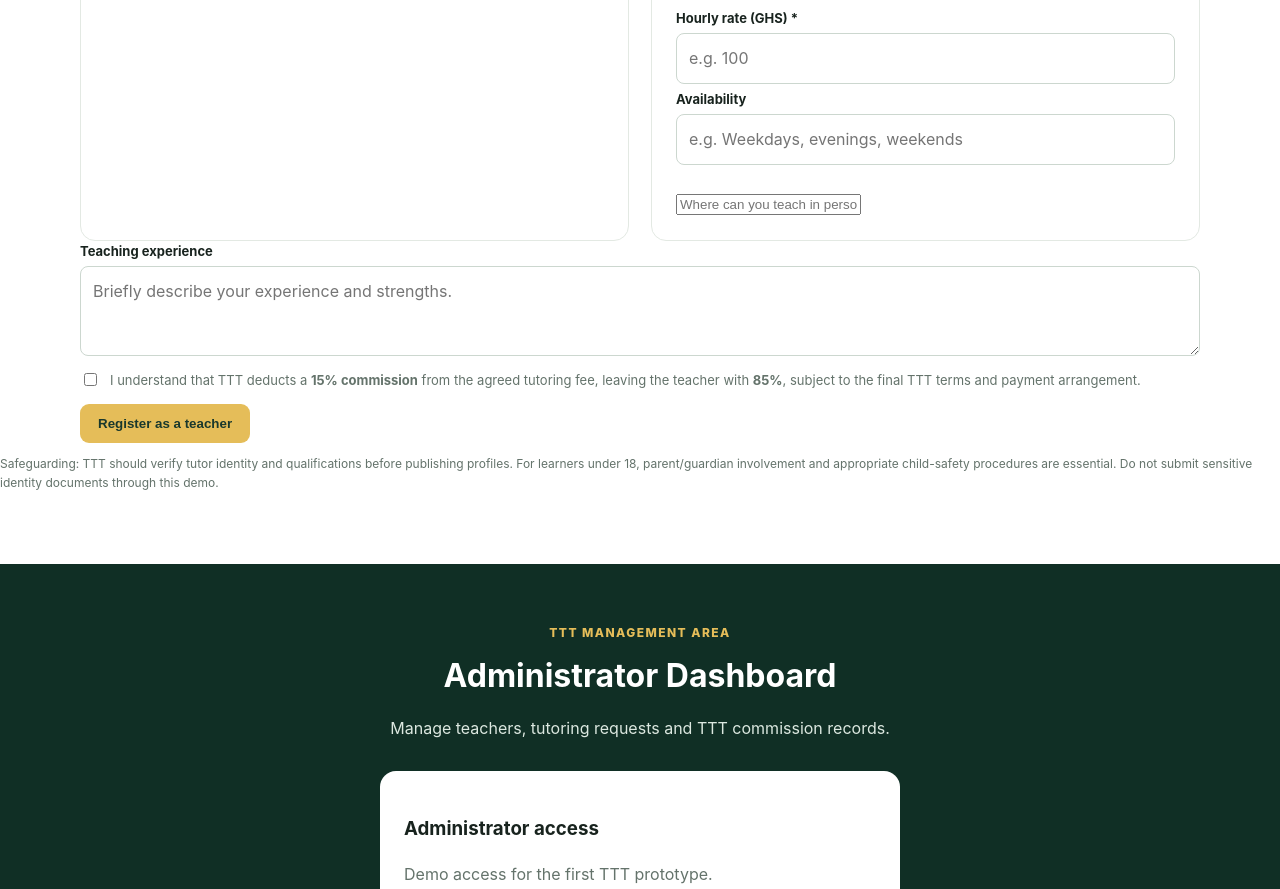
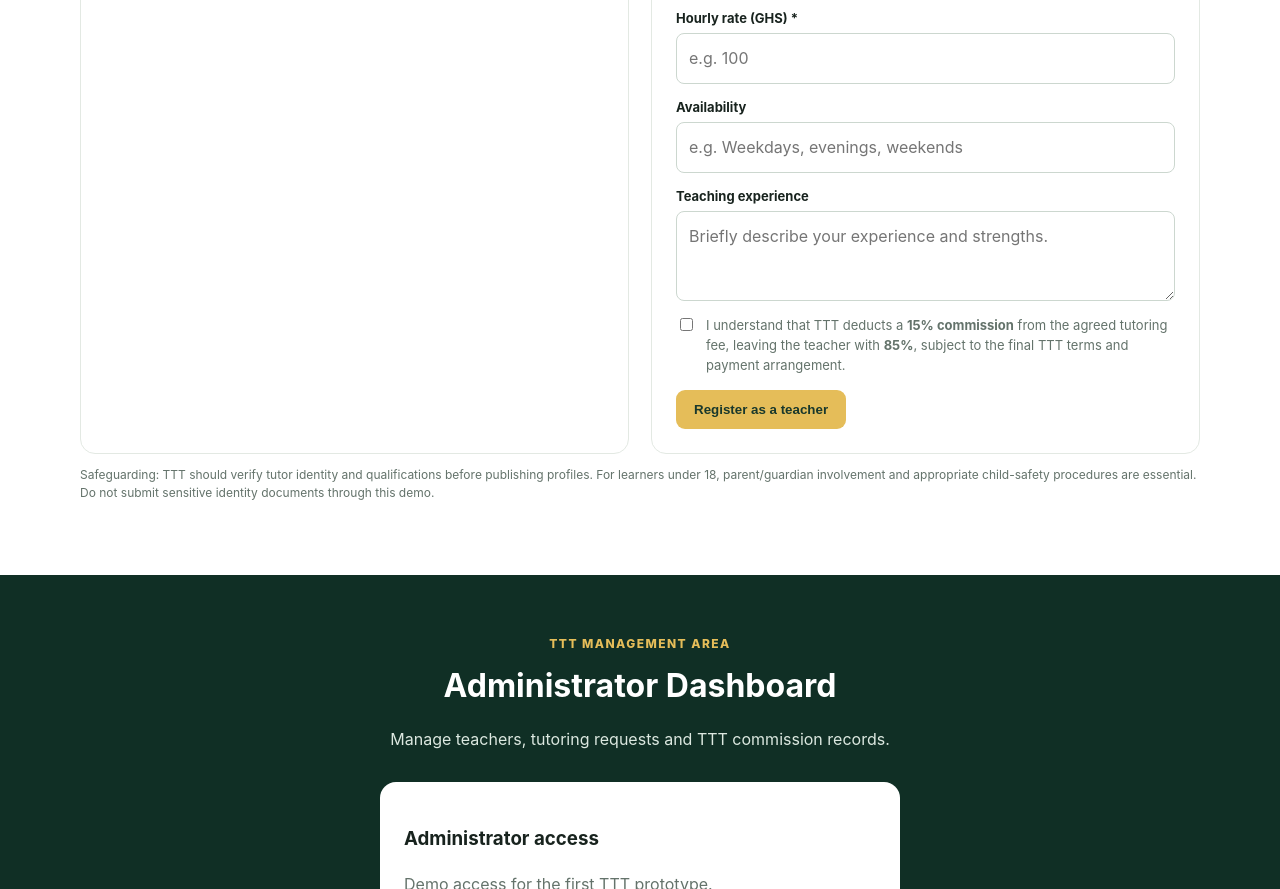
Before and after one commit to nimormidbryght-blip/Teach-Teacher-Timothy-, a plain HTML site: page index.html in a window 1280 px wide. Shown: the part 3364-4253 px from the top of the page. Drawn offline with nearby package versions, Linux system fonts and the light colour scheme; no server answers.

Commit message:
Update index.html

```diff
--- a/index.html
+++ b/index.html
@@ -38,11 +38,12 @@
 <div class="field">
 <label>Hourly rate (GHS) *</label>
 <input required type="number" name="hourly_rate" min="1" step="0.01" placeholder="e.g. 100">
-  <div class="field">
+</div>
+<div class="field">
 <label>Availability</label>
 <input name="availability" placeholder="e.g. Weekdays, evenings, weekends">
-  </div>
-</div><input name="location" placeholder="Where can you teach in person?"></div><div class="field"><label>Teaching experience</label><textarea name="experience" placeholder="Briefly describe your experience and strengths."></textarea></div><label class="checkline"><input required type="checkbox" name="commissionAgreement"> <span>I understand that TTT deducts a <b>15% commission</b> from the agreed tutoring fee, leaving the teacher with <b>85%</b>, subject to the final TTT terms and payment arrangement.</span></label><button class="btn primary" type="submit">Register as a teacher</button><div class="status" id="teacherStatus" role="status"></div></form></div><p class="note">Safeguarding: TTT should verify tutor identity and qualifications before publishing profiles. For learners under 18, parent/guardian involvement and appropriate child-safety procedures are essential. Do not submit sensitive identity documents through this demo.</p></div></section>
+</div>
+<div class="field"><label>Teaching experience</label><textarea name="experience" placeholder="Briefly describe your experience and strengths."></textarea></div><label class="checkline"><input required type="checkbox" name="commissionAgreement"> <span>I understand that TTT deducts a <b>15% commission</b> from the agreed tutoring fee, leaving the teacher with <b>85%</b>, subject to the final TTT terms and payment arrangement.</span></label><button class="btn primary" type="submit">Register as a teacher</button><div class="status" id="teacherStatus" role="status"></div></form></div><p class="note">Safeguarding: TTT should verify tutor identity and qualifications before publishing profiles. For learners under 18, parent/guardian involvement and appropriate child-safety procedures are essential. Do not submit sensitive identity documents through this demo.</p></div></section>
 
 <section class="admin-panel" id="admin">
 <div class="wrap">
```
